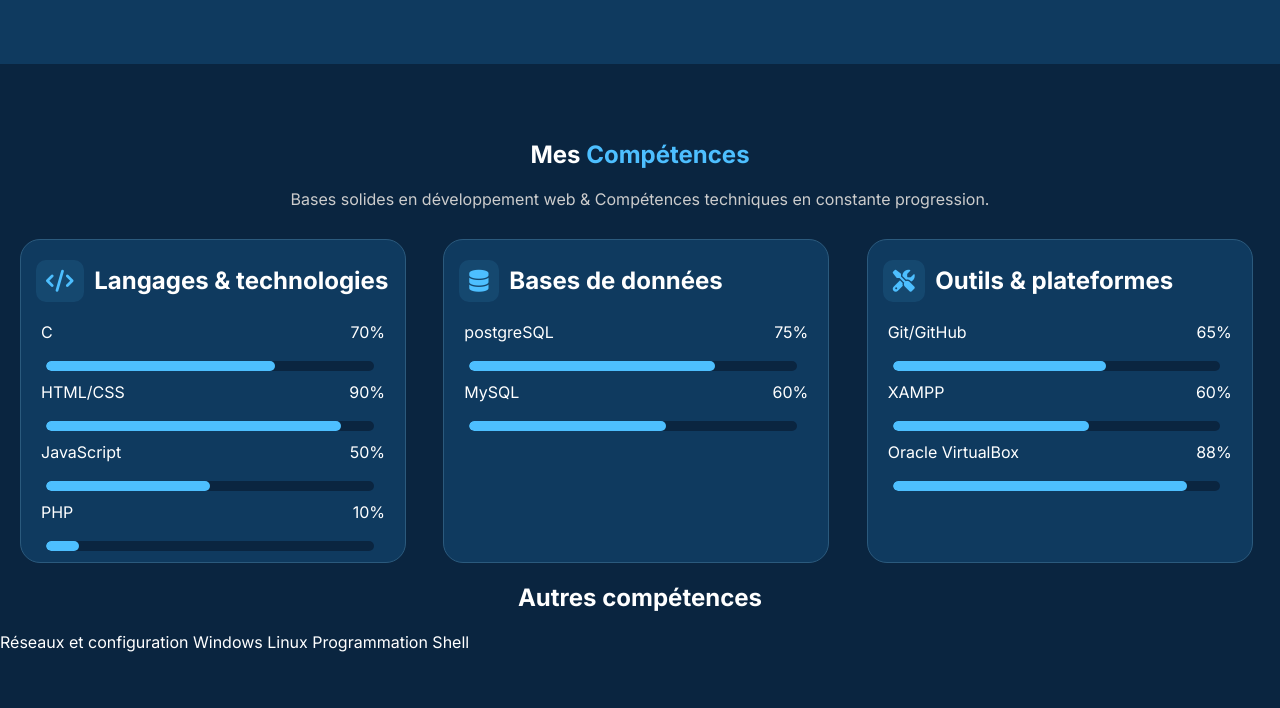
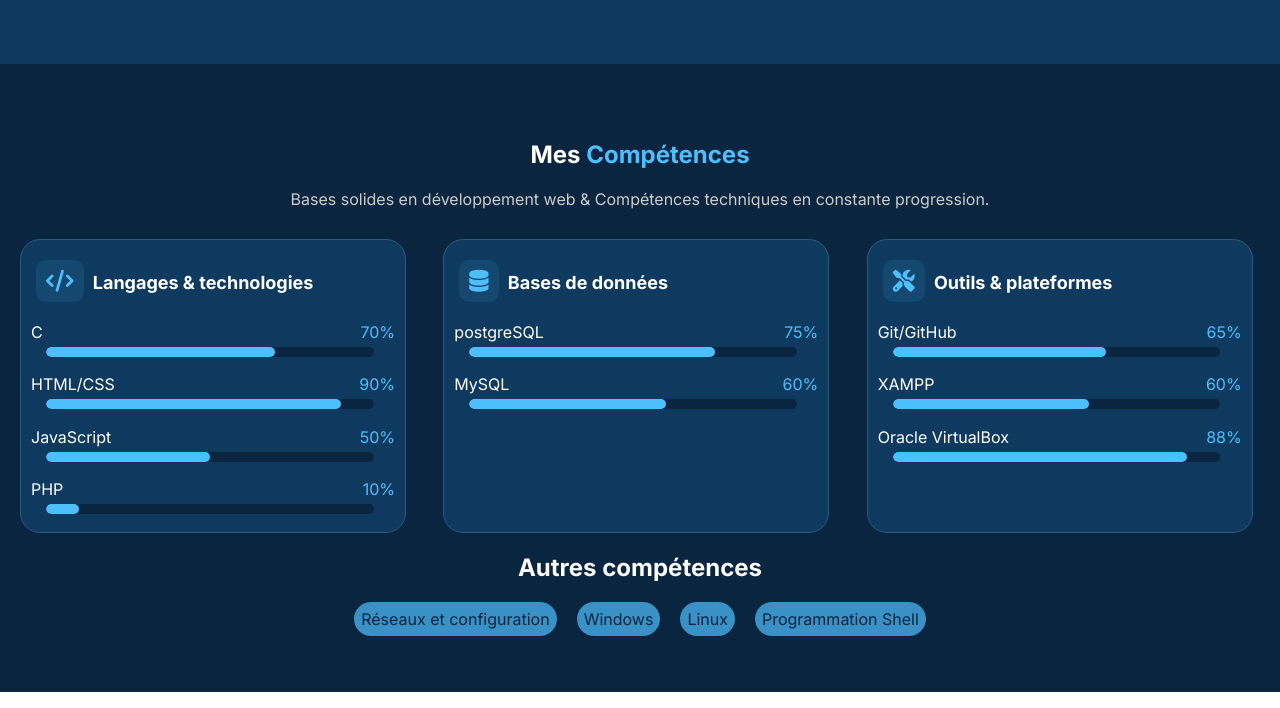
Before and after one commit to mansourlo/mansourlo.github.io, a plain HTML site: page index.html in a window 1280 px wide. Shown: the part 2131-2839 px from the top of the page. Drawn offline with Linux system fonts and the light colour scheme.

Commit message:
Skill page done. To Do: Page Formations

```diff
--- a/index.html
+++ b/index.html
@@ -152,34 +152,34 @@
                     <i class="fa-solid fa-code"></i> Langages & technologies
                 </h2>
                 <div class="progress">
-                    <div class="skill-name">
+                    <label class="skill-name">
                     <span>C</span>
-                    <span>70%</span>
-                    </div>
+                    <span class="sante">70%</span>
+                    </label>
                     <progress value="70" max="100"></progress>
                 </div>
 
                 <div class="progress">
-                    <div class="skill-name">
+                    <label class="skill-name">
                     <span>HTML/CSS</span>
-                    <span>90%</span>
-                    </div>
+                    <span class="sante">90%</span>
+                    </label>
                     <progress value="90" max="100"></progress>
                 </div>
 
                 <div class="progress">
-                    <div class="skill-name">
+                    <label class="skill-name">
                     <span>JavaScript</span>
-                    <span>50%</span>
-                    </div>
+                    <span class="sante">50%</span>
+                    </label>
                     <progress value="50" max="100"></progress>
                 </div>
 
                 <div class="progress">
-                    <div class="skill-name">
+                    <label class="skill-name">
                     <span>PHP</span>
-                    <span>10%</span>
-                    </div>
+                    <span class="sante">10%</span>
+                    </label>
                     <progress value="10" max="100"></progress>
                 </div>
             </div>
@@ -190,18 +190,18 @@
                 </h2>
 
                 <div class="progress">
-                    <div class="skill-name">
+                    <label class="skill-name">
                     <span>postgreSQL</span>
-                    <span>75%</span>
-                    </div>
+                    <span class="sante">75%</span>
+                    </label>
                     <progress value="75" max="100"></progress>
                 </div>
 
                 <div class="progress">
-                    <div class="skill-name">
+                    <label class="skill-name">
                     <span>MySQL</span>
-                    <span>60%</span>
-                    </div>
+                    <span class="sante">60%</span>
+                    </label>
                     <progress value="60" max="100"></progress>
                 </div>
             </div>
@@ -211,26 +211,26 @@
                     <i class="fa-solid fa-screwdriver-wrench"></i> Outils & plateformes
                 </h2>
                 <div class="progress">
-                    <div class="skill-name">
+                    <label class="skill-name">
                     <span>Git/GitHub</span>
-                    <span>65%</span>
-                    </div>
+                    <span class="sante">65%</span>
+                    </label>
                     <progress value="65" max="100"></progress>
                 </div>
 
                 <div class="progress">
-                    <div class="skill-name">
+                    <label class="skill-name">
                     <span>XAMPP</span>
-                    <span>60%</span>
-                    </div>
+                    <span class="sante">60%</span>
+                    </label>
                     <progress value="60" max="100"></progress>
                 </div>
 
                 <div class="progress">
-                    <div class="skill-name">
+                    <label class="skill-name">
                     <span>Oracle VirtualBox</span>
-                    <span>88%</span>
-                    </div>
+                    <span class="sante">88%</span>
+                    </label>
                     <progress value="90" max="100"></progress>
                 </div>
             </div>
--- a/styles.css
+++ b/styles.css
@@ -232,7 +232,7 @@ section#skill h1 + p{
     overflow: hidden;
 }
 .skill-card h2, .skill-card div{
-    margin: 10px;
+    margin: 10px; font-size: large
 }
 h2 i{
     background: rgba(77, 191, 255, 0.1); color: var(--color1); font-size: 22px;
@@ -241,12 +241,12 @@ h2 i{
     margin: 10px 5px;
 }
 .skill-name{
-    display: flex; justify-content: space-between;
+    display: flex; justify-content: space-between; font-size: medium !important;
 }
 .progress {
     margin: 20px 0;
 }
-progress{display: inline-block; position: relative; left: 15px; width: 90%; margin: 0; appearance: none;
+progress{display: inline-block; position: relative; left: 15px; width: 90%; margin: 5px 0 7px 0; appearance: none;
     -webkit-appearance: none;
     -moz-appearance: none;
     overflow: hidden; border-radius: 20px; height: 10px;
@@ -256,3 +256,8 @@ progress{display: inline-block; position: relative; left: 15px; width: 90%; marg
 progress::-webkit-progress-bar { background:#0A2540; }
 progress::-webkit-progress-value { background-color: var(--color1); border-radius: 20px; }
 progress::-moz-progress-bar { background-color: #0E3555; }
+/* !other skills*/
+.others-container{display: flex; justify-content: center; gap: 20px;}
+.others{
+    background-color: var(--color1); color: #0A2540; opacity: 0.7 ;border-radius: 20px; padding: 7px;
+}
```
